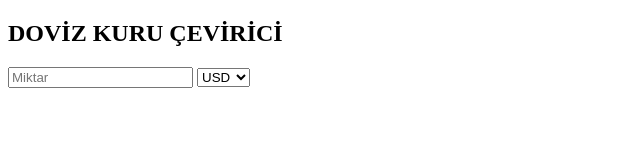
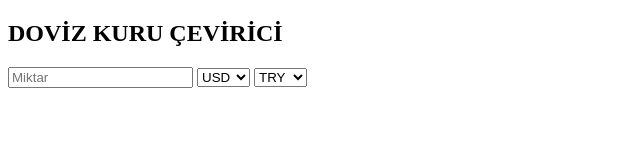
Before and after one commit to nurdoganbahadir/CurrencyRates, a plain HTML site: page index.html in a window 1280 px wide. Shown: the full height of the page, 0-640 px from the left. Drawn offline with Linux system fonts and the light colour scheme.

Commit message:
second select added

```diff
--- a/index.html
+++ b/index.html
@@ -48,6 +48,41 @@
             <option>THB</option>
             <option>ZAR</option>
           </select>
+          <select id="secondCurrencyOption">
+            <option>USD</option>
+            <option>EUR</option>
+            <option>JPY</option>
+            <option>BGN</option>
+            <option>CZK</option>
+            <option>DKK</option>
+            <option>GBP</option>
+            <option>HUF</option>
+            <option>PLN</option>
+            <option>RON</option>
+            <option>SEK</option>
+            <option>CHF</option>
+            <option>ISK</option>
+            <option>NOK</option>
+            <option>HRK</option>
+            <option>RUB</option>
+            <option selected>TRY</option>
+            <option>AUD</option>
+            <option>BRL</option>
+            <option>CAD</option>
+            <option>CNY</option>
+            <option>HKD</option>
+            <option>IDR</option>
+            <option>ILS</option>
+            <option>INR</option>
+            <option>KRW</option>
+            <option>MXN</option>
+            <option>MYR</option>
+            <option>NZD</option>
+            <option>PHP</option>
+            <option>SGD</option>
+            <option>THB</option>
+            <option>ZAR</option>
+          </select>
         </div>
       </div>
     </div>
```
